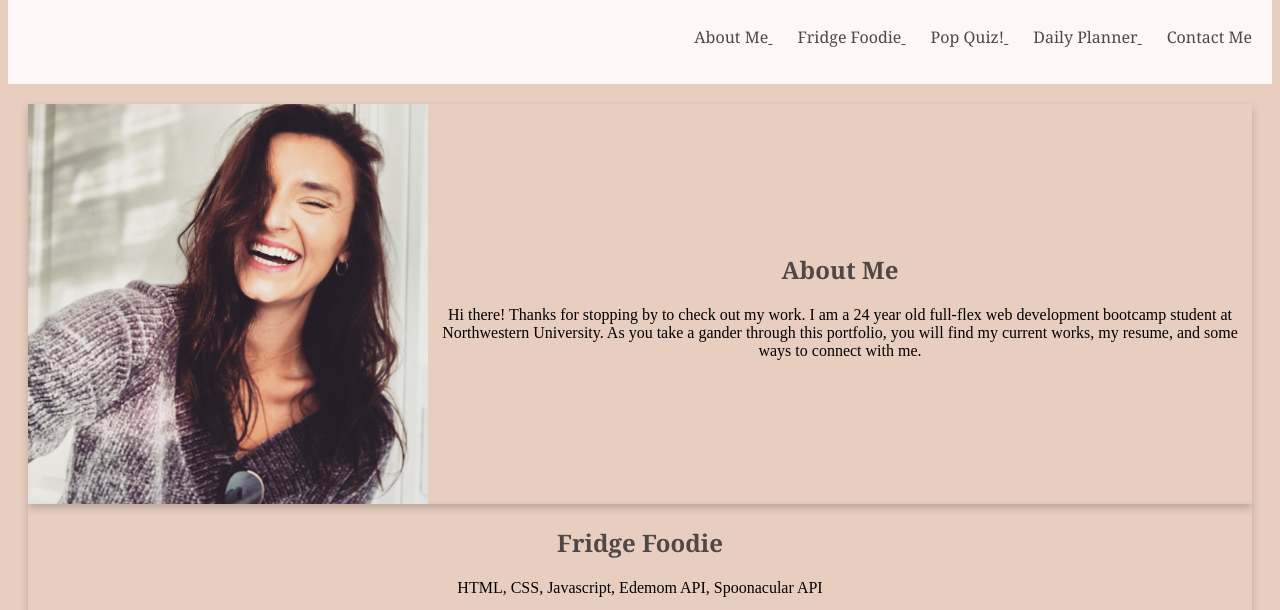
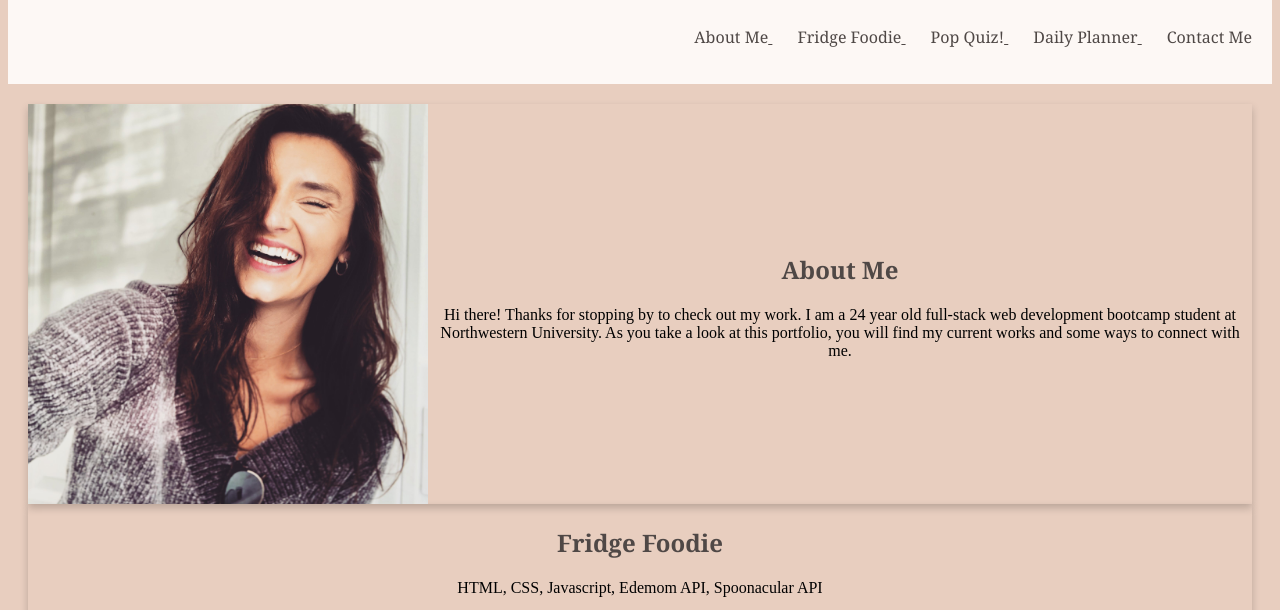
Before and after one commit to AGRASSL/UpdatedPortfolio, a plain HTML site: page index.html in a window 1280 px wide. Shown: the part 147-757 px from the top of the page. Drawn offline with Linux system fonts and the light colour scheme.

Commit message:
finished readme

```diff
--- a/index.html
+++ b/index.html
@@ -37,9 +37,9 @@
         <div class="container">
           <h2><b>About Me</b></h2>
           <p>Hi there! Thanks for stopping by to check out my work.
-              I am a 24 year old full-flex web development bootcamp student
-              at Northwestern University. As you take a gander through this portfolio,
-              you will find my current works, my resume, and some ways to connect with me.
+              I am a 24 year old full-stack web development bootcamp student
+              at Northwestern University. As you take a look at this portfolio,
+              you will find my current works and some ways to connect with me.
 
           </p>
         </div>
```
Also changed, not shown: 1 other file.
